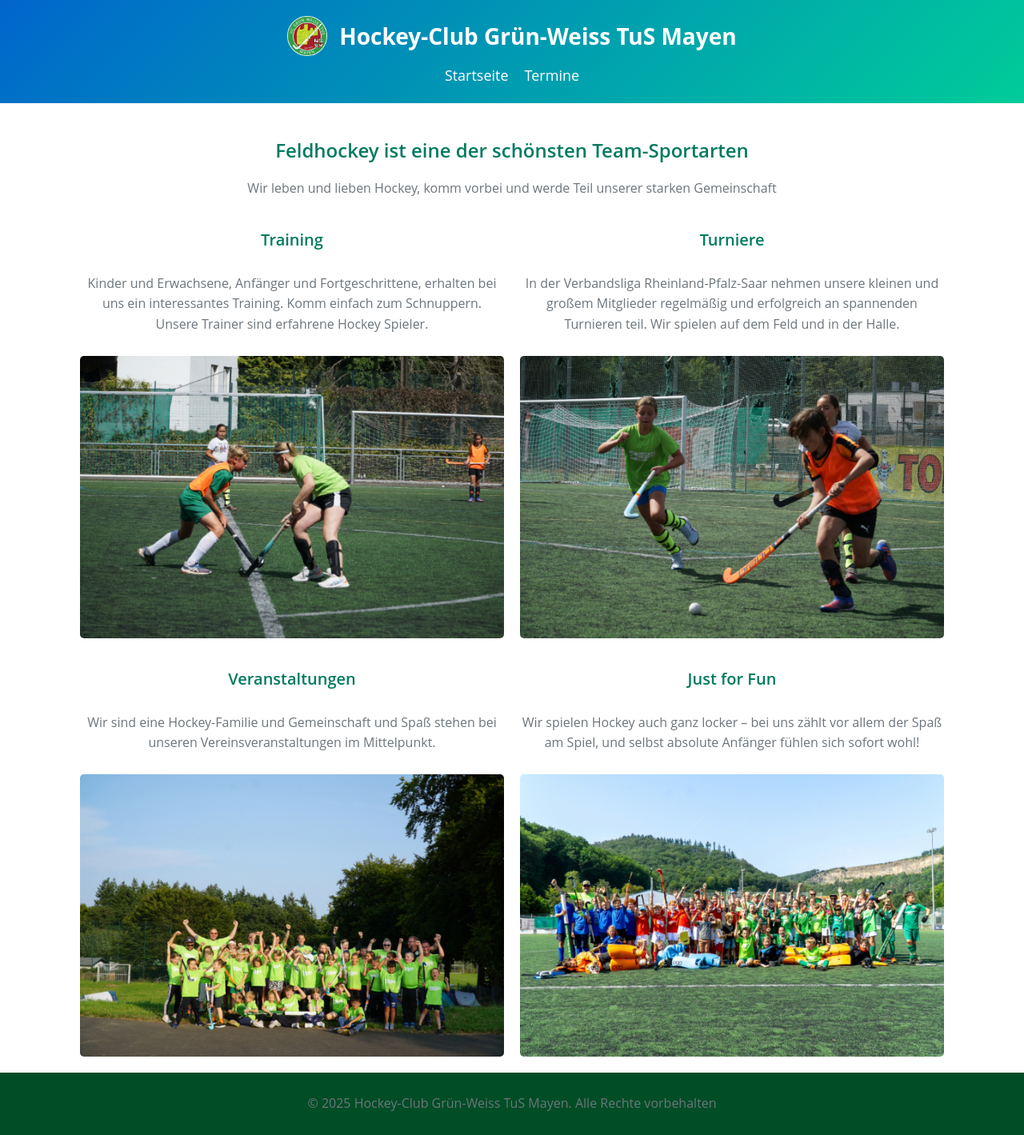
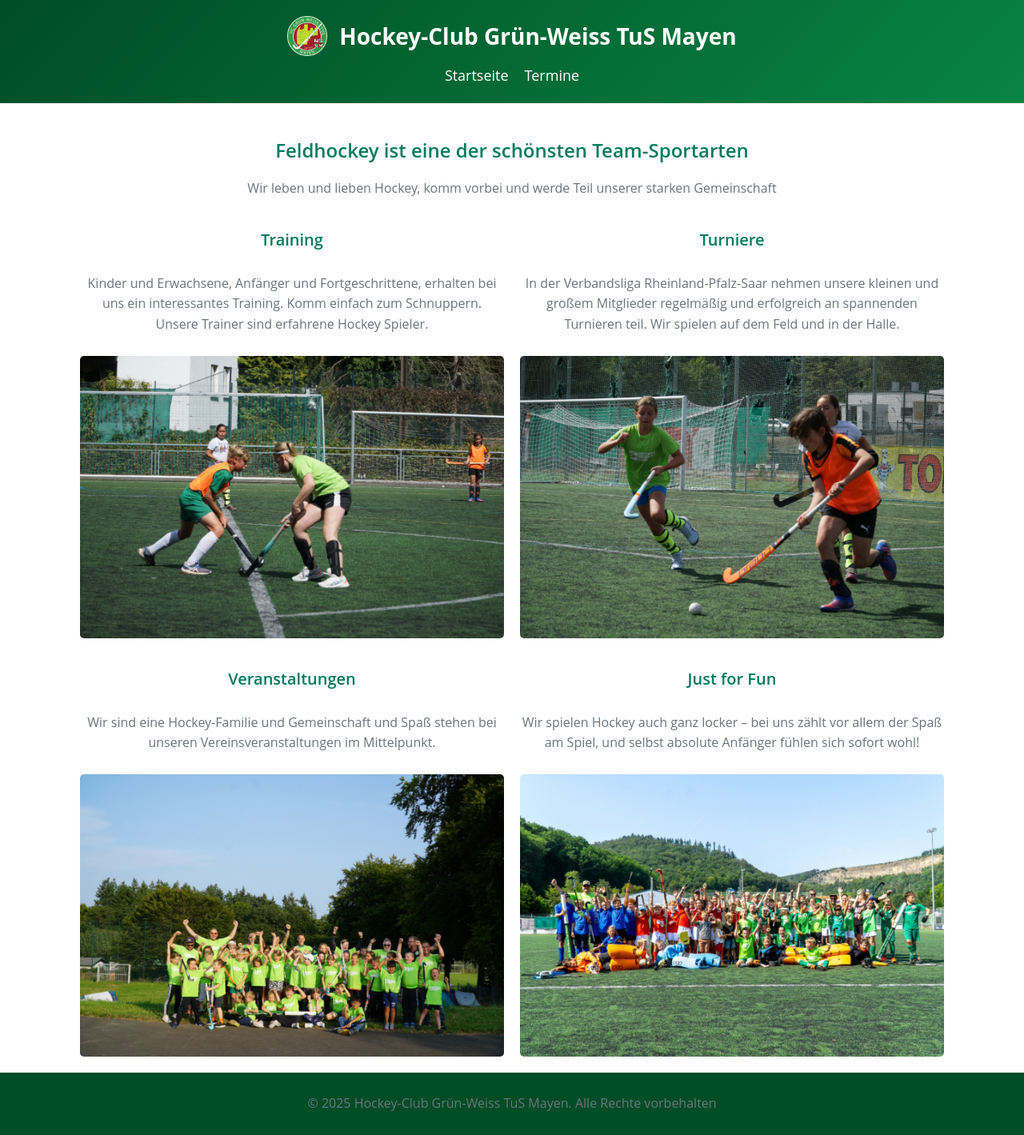
Before and after one commit to hockey-mayen/hockey-mayen.github.io, a Jekyll site: the page built from index.md, in a window 1280 px wide. Shown: the whole page at 80% size. Built offline with Jekyll 4.4.1, drawn with Linux system fonts in a browser that asks for light colours.

Commit message:
further commit jekyll now

```diff
--- a/assets/css/header.css
+++ b/assets/css/header.css
@@ -1,7 +1,7 @@
 /* Header */
 header {
     /*background-color: #004d26; !* Dunkelgrün *!*/
-    background: linear-gradient(135deg, #0066cc, #00cc99);
+    background: linear-gradient(135deg, #004d26, #088442);
 
     color: white;
     padding: 20px 0;
```
